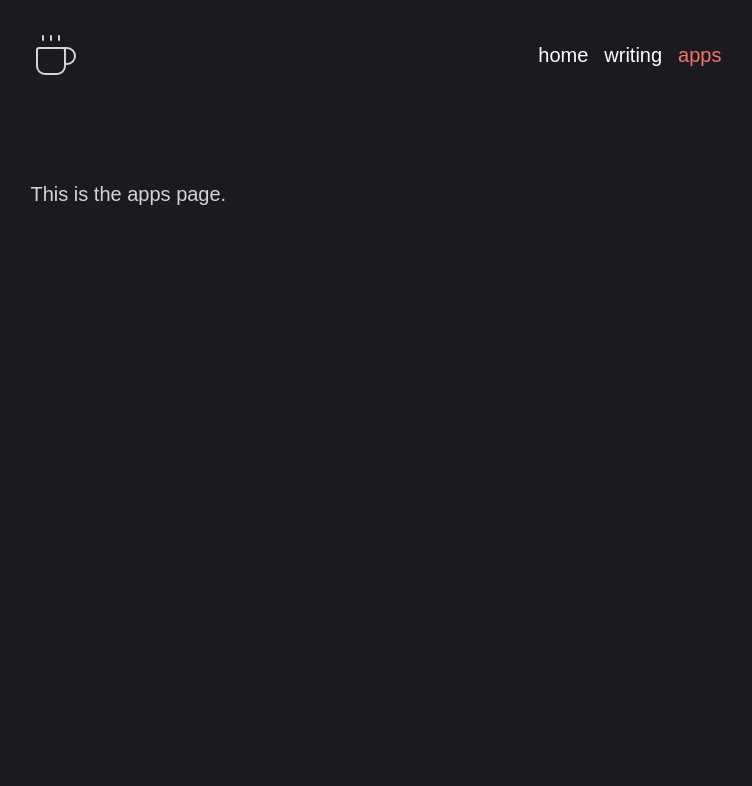
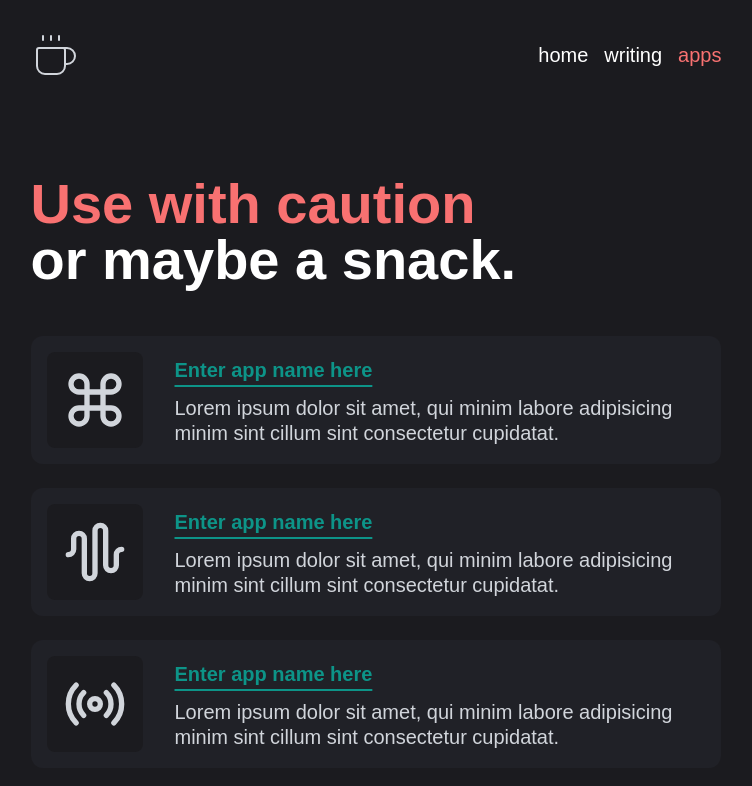
Before and after one commit to commitsovercoffee/markup-mansion, a SvelteKit app: page /apps in a window 1280 px wide. Shown: the top 786 px of the page, without its empty margins (264-1016 px from the left). Built offline with nearby package versions, Linux system fonts and the light colour scheme.

Commit message:
adds app page

```diff
--- /dev/null
+++ b/src/lib/components/App.svelte
@@ -0,0 +1,16 @@
+<script>
+	export let repo = 'repositoryName';
+	export let title = 'Enter app name here';
+	export let desc =
+		'Lorem ipsum dolor sit amet, qui minim labore adipisicing minim sint cillum sint consectetur cupidatat.';
+</script>
+
+<div class="my-6 rounded-xl bg-[#202127] flex justify-center items-start">
+	<div class="rounded-lg m-4 p-4 bg-[#1b1b1f] hidden md:block">
+		<slot />
+	</div>
+	<div class="m-4">
+		<a href="https://github.com/commitsovercoffee/{repo}" class="font-semibold">{title}</a>
+		<p class="m-0 mt-2 leading-tight">{desc}</p>
+	</div>
+</div>
--- a/src/routes/+page.svelte
+++ b/src/routes/+page.svelte
@@ -2,11 +2,9 @@
 	import Info from '$lib/components/Info.svelte';
 </script>
 
-<div>
-	<h1>
-		<span class="text-red-400">Yet another</span> <br /> personal website.
-	</h1>
-</div>
+<h1>
+	<span class="text-red-400">Yet another</span> <br /> personal website.
+</h1>
 
 <div class="grid grid-cols-1 md:grid-cols-2 gap-4">
 	<Info
--- a/src/routes/apps/+page.svelte
+++ b/src/routes/apps/+page.svelte
@@ -1 +1,12 @@
-<p>This is the apps page.</p>
+<script>
+	import { Command, AudioWaveform, Radio } from 'lucide-svelte';
+	import App from '$lib/components/App.svelte';
+</script>
+
+<h1>
+	<span class="text-red-400">Use with caution</span> <br /> or maybe a snack.
+</h1>
+
+<App><Command size="64" /></App>
+<App><AudioWaveform size="64" /></App>
+<App><Radio size="64" /></App>
```
